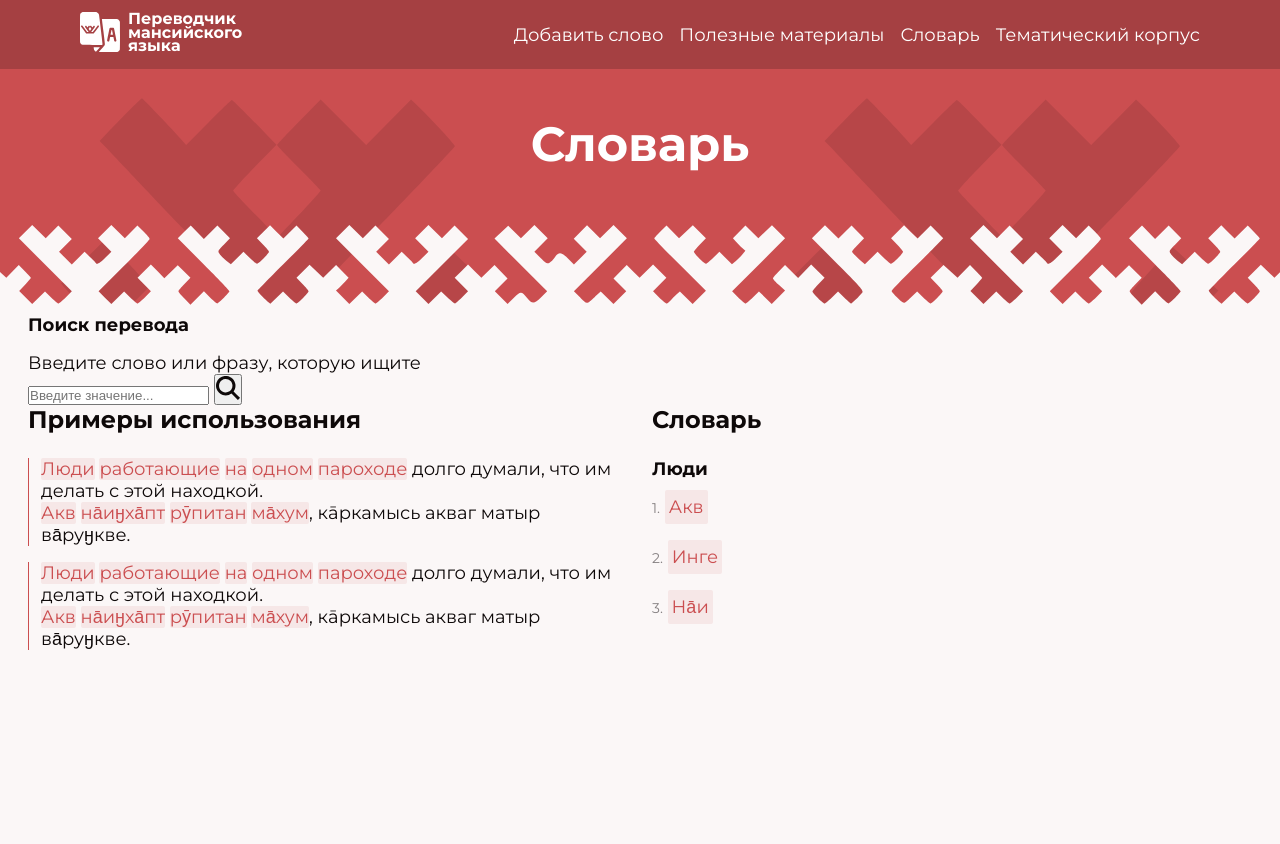
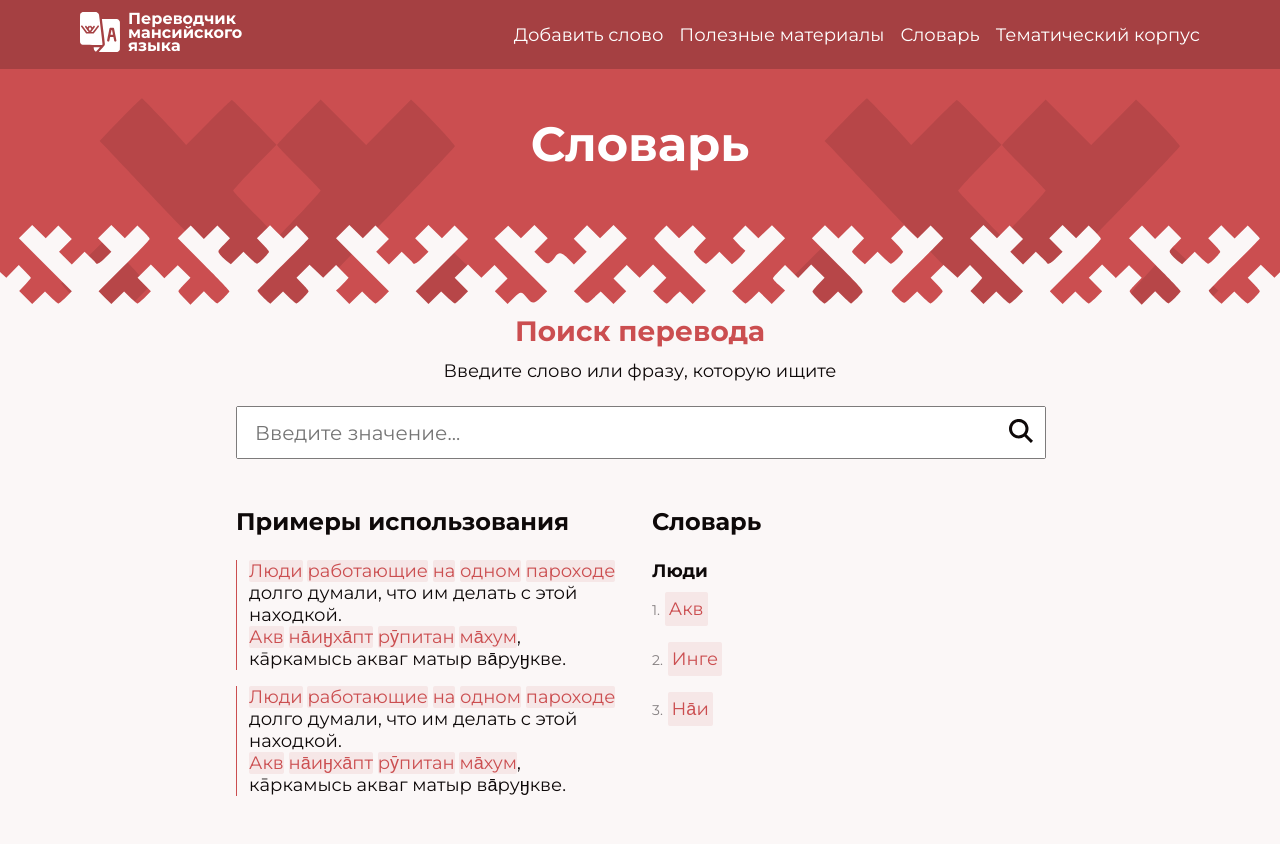
Before and after one commit to semyonmynko/Russian-Mansi-Translator, a FastAPI app: template backend/app/templates/dict.html in a window 1280 px wide. Before the commit the page ends 650 px from the top, so only its background shows below. Run offline with FastAPI, Linux system fonts and the light colour scheme; the template is opened without the code that fills it, so the values that code supplies are empty; parts of the project's set-up code (start-up, migrations or seed data) failed here and were passed over.

Commit message:
Add files via upload
Обновлённые стили для страницы словаря

```diff
--- a/backend/app/static/css/style.css
+++ b/backend/app/static/css/style.css
@@ -443,14 +443,7 @@
 	bottom: 0;
 	background-color: var(--color-red);
 	width: 100%;
-    visibility: hidden;  /* Невидимая */
- 	opacity: 0;
- }
-
- .keyboard__wrap.visible {
-     visibility: visible;
-     opacity: 1;
- }
+}
 
 .keyboard{
     padding: 24px 0;
@@ -758,3 +751,66 @@
 .button_lever:last-child{
 	margin-right: 0px;
 }
+
+.search__wrap {
+	margin-bottom: 48px;
+}
+
+.search__wrap .container {
+	width: 808px;
+	margin: 0 auto;
+}
+
+.form_search ul li input {
+	font-family: "Montserrat", sans-serif;
+	font-optical-sizing: auto;
+	font-size: 20px;
+	font-weight: normal;
+	outline: none;
+	border: none;
+	width: 100%;
+	padding-left: 18px;
+}
+
+.form_search ul li {
+	display: flex;
+	flex-direction: row;
+	border: 1px solid rgba(0, 0, 0, 0.5);
+	border-radius: 2px;
+	width: 808px;
+}
+
+.form_search h2{
+	font-size: 28px;
+	color: var(--color-red);
+	text-align: center;
+	margin-bottom: 12px;
+}
+
+.form_search p{
+	text-align: center;
+	margin-bottom: 24px;
+}
+
+.form_search ul li button {
+	outline: none;
+	border-radius: none;
+	padding: 12px;
+	border: none;
+	cursor: pointer;
+	background: var(--color-white);
+	transition-duration: 0.2s;
+}
+
+.form_search ul li button svg path{
+	transition-duration: 0.2s;
+}
+
+.form_search ul li button:hover svg path{
+	fill: var(--color-red);
+	transition-duration: 0.2s;
+}
+
+.mini8 {
+	width: 808px;
+}
```
